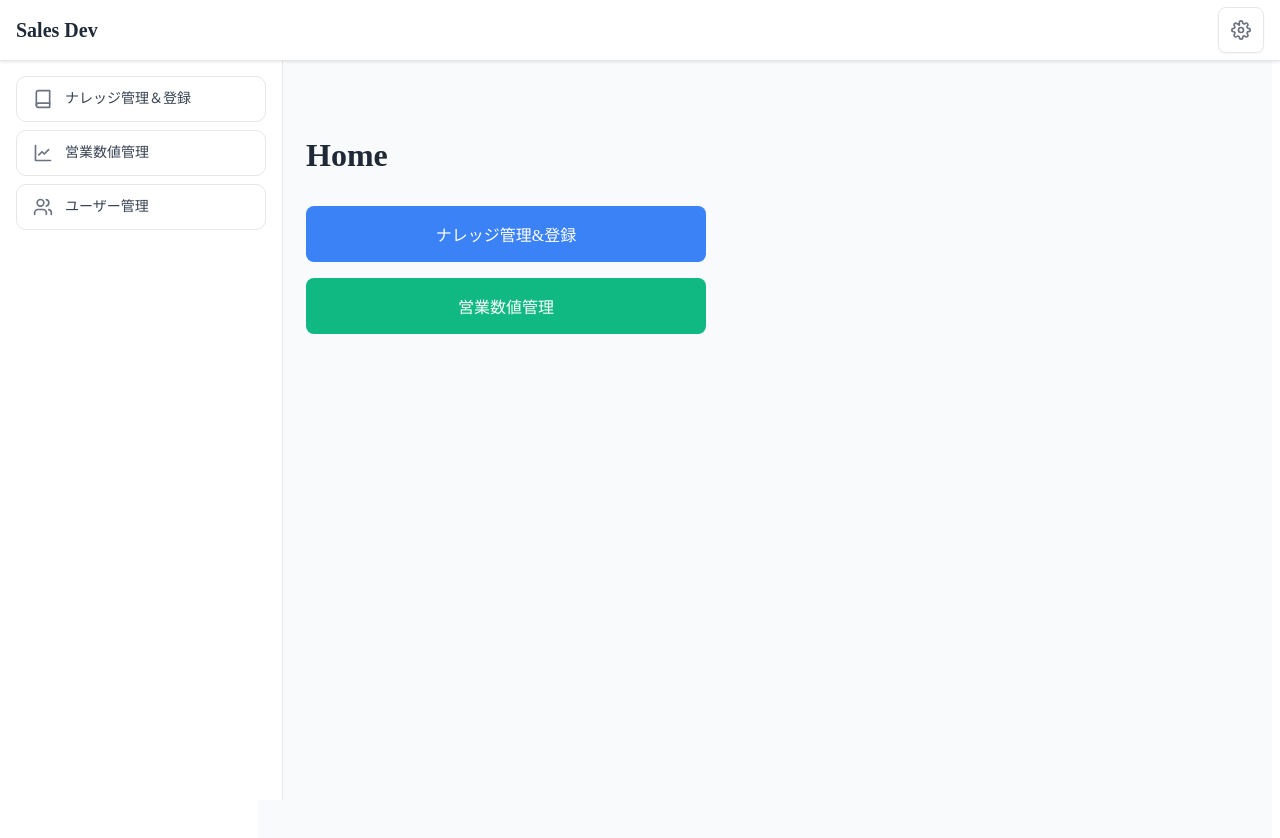
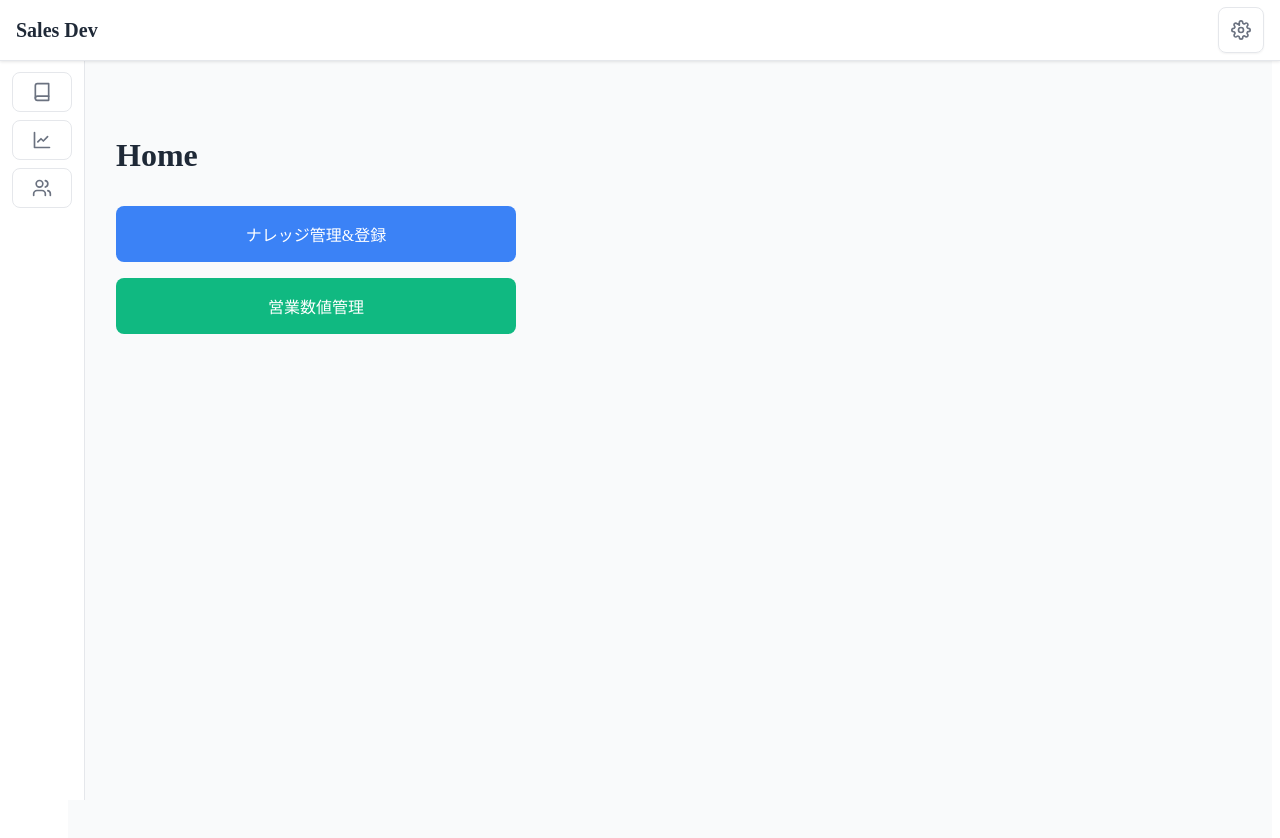
Before and after one commit to souizzz/knowledge-app, a Next.js app in the folder frontend/: page / in a window 1280 px wide. Shown: the top 838 px of the page. Built offline with nearby package versions, Linux system fonts and the light colour scheme.

Commit message:
feat: implement collapsible sidebar with hover expansion and 25% size reduction

```diff
--- a/frontend/app/components/LayoutWrapper.tsx
+++ b/frontend/app/components/LayoutWrapper.tsx
@@ -11,7 +11,7 @@ interface LayoutWrapperProps {
 export default function LayoutWrapper({ children }: LayoutWrapperProps) {
   const router = useRouter();
   const pathname = typeof window !== 'undefined' ? window.location.pathname : '';
-  const SIDEBAR_WIDTH = 250;
+  const SIDEBAR_WIDTH = 60; // 折りたたみ時の幅
   const TOPBAR_HEIGHT = 60;
 
   // サイドバーとトップバーを非表示にするページ
--- a/frontend/app/components/Sidebar.tsx
+++ b/frontend/app/components/Sidebar.tsx
@@ -43,20 +43,26 @@ export default function Sidebar() {
   const router = useRouter();
   const pathname = typeof window !== 'undefined' ? window.location.pathname : '';
   const [hoveredItem, setHoveredItem] = useState<string | null>(null);
+  const [isHovered, setIsHovered] = useState(false);
 
   return (
-    <nav style={{
+    <nav
+      style={{
         position: 'fixed',
         left: 0,
         top: '60px', // Topbarの高さ分下げる
         bottom: 0,
-      width: '250px',
+        width: isHovered ? '200px' : '60px', // ホバー時に展開
         backgroundColor: '#ffffff',
         borderRight: '1px solid #e5e7eb',
-      padding: '1rem',
+        padding: isHovered ? '1rem' : '0.75rem',
         overflowY: 'auto',
-      zIndex: 999
-    }}>
+        zIndex: 999,
+        transition: 'all 0.3s ease'
+      }}
+      onMouseEnter={() => setIsHovered(true)}
+      onMouseLeave={() => setIsHovered(false)}
+    >
       <div style={{ display: "grid", gap: 8 }}>
         {NAV.map((item) => {
         const active = pathname?.startsWith(item.href);
@@ -70,22 +76,23 @@ export default function Sidebar() {
             style={{
               display: "flex",
               alignItems: "center",
-              gap: "12px",
-              padding: "12px 16px",
+              gap: isHovered ? "9px" : "0px", // ホバー時にギャップを調整
+              padding: isHovered ? "9px 12px" : "9px 6px", // 25%小さく
               border: "1px solid #e5e7eb",
-              borderRadius: 10,
+              borderRadius: 8, // 25%小さく
               textDecoration: "none",
               color: active ? "#3b82f6" : "#374151",
               background: active ? "#f5f7fb" : (isHovered ? "#f9fafb" : "#fff"),
-              boxShadow: active ? "0 8px 24px rgba(0,0,0,.06)" : (isHovered ? "0 4px 12px rgba(0,0,0,.04)" : "none"),
+              boxShadow: active ? "0 6px 18px rgba(0,0,0,.06)" : (isHovered ? "0 3px 9px rgba(0,0,0,.04)" : "none"), // 25%小さく
               transition: "all 0.2s ease",
               outline: "none",
               userSelect: "none",
               WebkitTapHighlightColor: "transparent",
               fontWeight: active ? "600" : "500",
-              fontSize: "14px",
+              fontSize: "10.5px", // 25%小さく (14px * 0.75)
               lineHeight: "1.4",
               transform: isHovered ? "translateY(-1px)" : "translateY(0)",
+              justifyContent: isHovered ? "flex-start" : "center", // ホバー時に左寄せ
             }}
             aria-current={active ? "page" : undefined}
             onMouseEnter={() => setHoveredItem(item.href)}
@@ -108,11 +115,16 @@ export default function Sidebar() {
               display: "flex",
               alignItems: "center",
               justifyContent: "center",
-              color: active ? "#3b82f6" : "#6b7280"
+              color: active ? "#3b82f6" : "#6b7280",
+              minWidth: "20px" // アイコンの最小幅を確保
             }}>
               {item.icon}
             </span>
-            <span>{item.label}</span>
+            {isHovered && <span style={{
+              whiteSpace: "nowrap",
+              overflow: "hidden",
+              textOverflow: "ellipsis"
+            }}>{item.label}</span>}
           </Link>
         );
       })}
```
Lines whose indentation alone changed are shown as unchanged.
